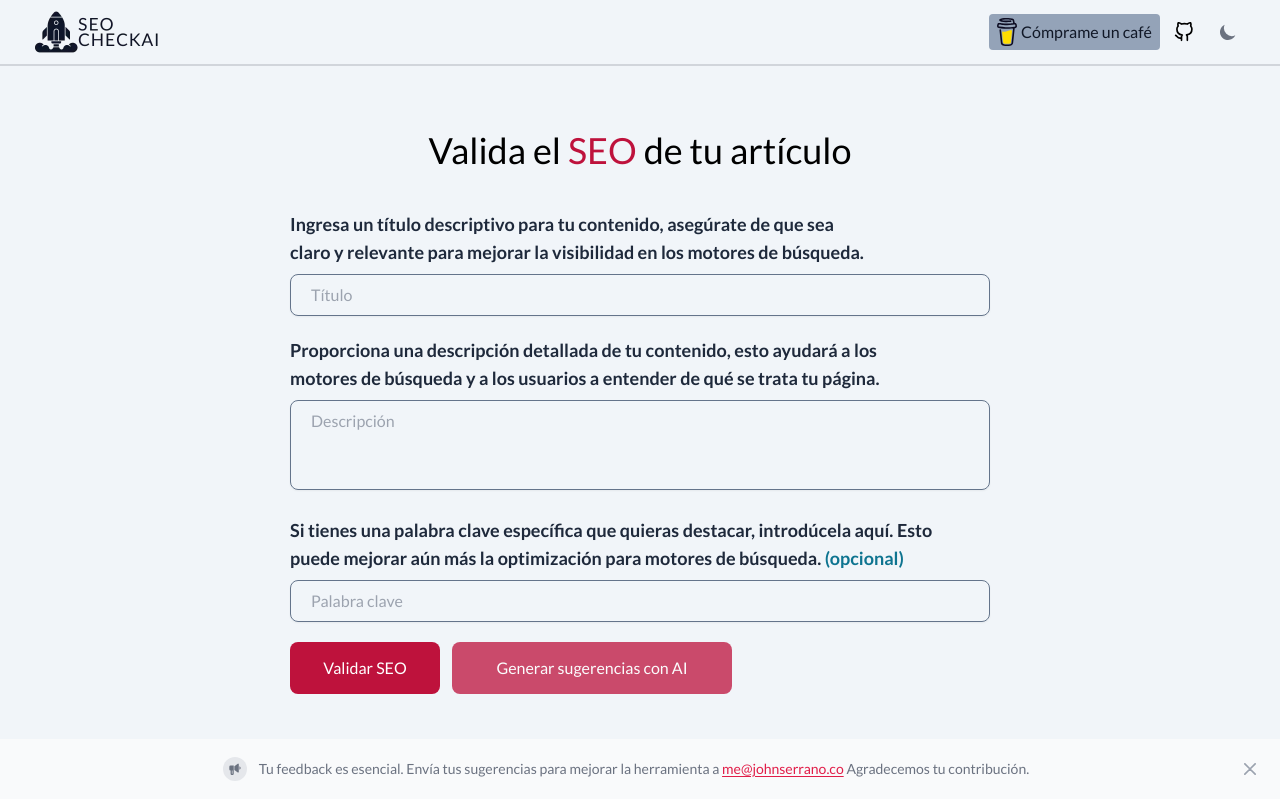
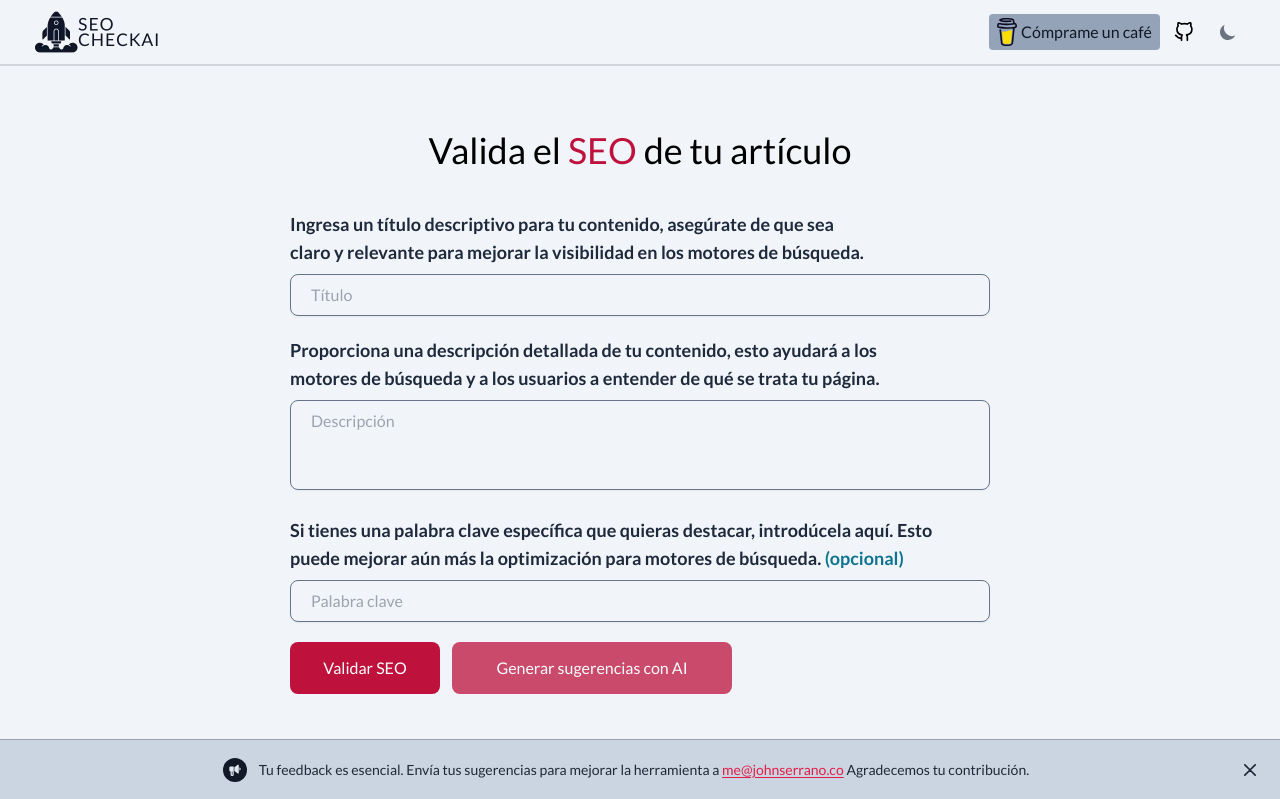
Before and after one commit to johnsi15/seocheck-ai, a Next.js app: page /validar-seo in a window 1280 px wide. Shown: the top 799 px of the page. Built offline with nearby package versions, Linux system fonts and the light colour scheme.

Commit message:
Changes styles Banner

```diff
--- a/src/components/Banner.tsx
+++ b/src/components/Banner.tsx
@@ -9,13 +9,13 @@ export function Banner() {
     <div
       id='sticky-banner'
       tabIndex={-1}
-      className='fixed bottom-0 start-0 z-50 flex justify-between w-full p-4 border-b border-gray-200 bg-gray-50 dark:bg-gray-700 dark:border-gray-600'
+      className='fixed bottom-0 start-0 z-50 flex justify-between w-full p-4 border-t border-gray-400 bg-slate-300 dark:bg-blue-950 dark:border-gray-800'
     >
       <div className='flex items-center mx-auto'>
-        <p className='flex items-center text-sm font-normal text-gray-500 dark:text-slate-200'>
-          <span className='inline-flex p-1 me-3 bg-gray-200 rounded-full dark:bg-gray-600 w-6 h-6 items-center justify-center flex-shrink-0'>
+        <p className='flex items-center text-sm font-normal text-gray-800 dark:text-slate-200'>
+          <span className='inline-flex p-1 me-3 bg-gray-900 rounded-full dark:bg-slate-900 w-6 h-6 items-center justify-center flex-shrink-0'>
             <svg
-              className='w-3 h-3 text-gray-500 dark:text-slate-200'
+              className='w-3 h-3 text-slate-200 dark:text-slate-200'
               aria-hidden='true'
               xmlns='http://www.w3.org/2000/svg'
               fill='currentColor'
@@ -41,7 +41,7 @@ export function Banner() {
         <button
           data-dismiss-target='#sticky-banner'
           type='button'
-          className='flex-shrink-0 inline-flex justify-center w-7 h-7 items-center text-gray-400 hover:bg-gray-200 hover:text-gray-900 rounded-lg text-sm p-1.5 dark:hover:bg-gray-600 dark:hover:text-white'
+          className='flex-shrink-0 inline-flex justify-center w-7 h-7 items-center text-gray-800 hover:bg-gray-200 hover:text-gray-900 rounded-lg text-sm p-1.5 dark:hover:bg-gray-600 dark:hover:text-white'
           onClick={handleClose}
         >
           <svg
```
